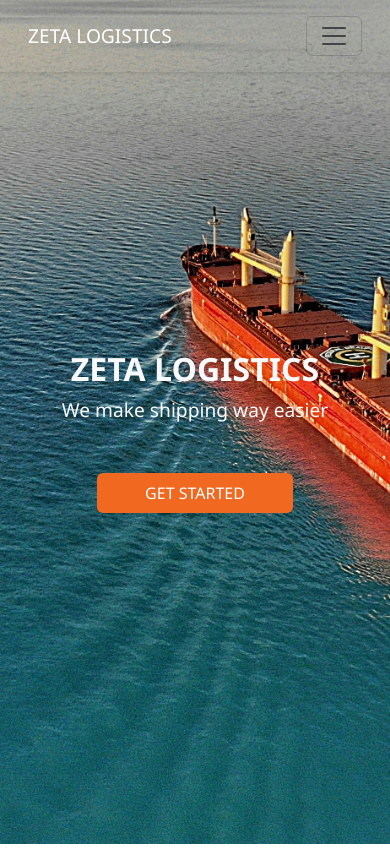
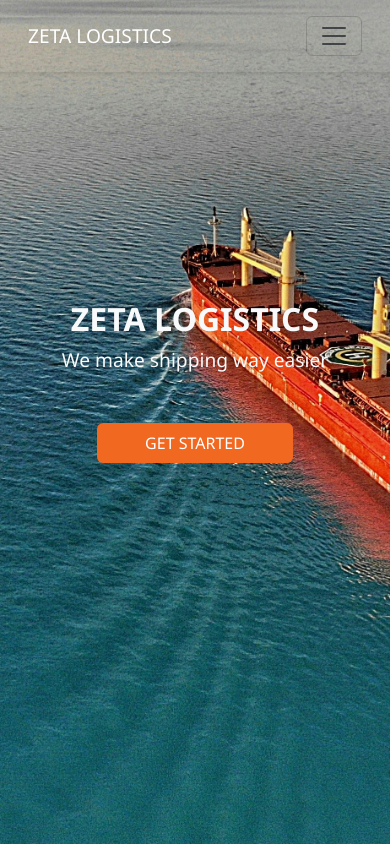
Before and after one commit to moonboy90210/Zeta, a PHP site: page /index.html in a window 390 px wide. Shown: the top 848 px of the page. Run offline with PHP 8.4, Linux system fonts and the light colour scheme; some libraries are stand-ins or nearby versions.

```diff
--- a/index.css
+++ b/index.css
@@ -73,7 +73,7 @@ a {
 	/* background-attachment: fixed; */
 	font-family: 'Segoe UI', Tahoma, Geneva, Verdana, sans-serif;
 }
-.section {
+/* .section {
 	opacity: 0;
 	transition: all 0.3s ease-out;
   }
@@ -91,7 +91,7 @@ a {
 	opacity: 0;
 	transform: translateY(50px);
 	transition: all 0.3s ease-out;
-  }
+  } */
 
 /* home  */
 #home {
@@ -99,7 +99,7 @@ a {
 }
 
 .home-header {
-	padding-top: 350px;
+	padding-top: 300px;
 }
 
 .home-h1 {
--- a/index.html
+++ b/index.html
@@ -28,7 +28,7 @@
 				<div class="offcanvas offcanvas-end" tabindex="-1" id="offcanvasNavbar"
 					aria-labelledby="offcanvasNavbarLabel">
 					<div class="offcanvas-header">
-						<h5 class="offcanvas-title" id="offcanvasNavbarLabel">ZETA LOGISTICS</h5>
+						<h5 class="offcanvas-title text-white" id="offcanvasNavbarLabel">ZETA LOGISTICS</h5>
 						<button type="button" class="btn-close" data-bs-dismiss="offcanvas" aria-label="Close"></button>
 					</div>
 					<div class="offcanvas-body">
@@ -693,7 +693,7 @@
 	</footer>
 	<!-- Bootstrap JavaScript Libraries -->
 
-	<script src="script.js"></script>
+	<!-- <script src="script.js"></script> -->
 	<script src="https://cdn.jsdelivr.net/npm/@popperjs/core@2.11.8/dist/umd/popper.min.js"
 		integrity="sha384-I7E8VVD/ismYTF4hNIPjVp/Zjvgyol6VFvRkX/vR+Vc4jQkC+hVqc2pM8ODewa9r"
 		crossorigin="anonymous"></script>
```
